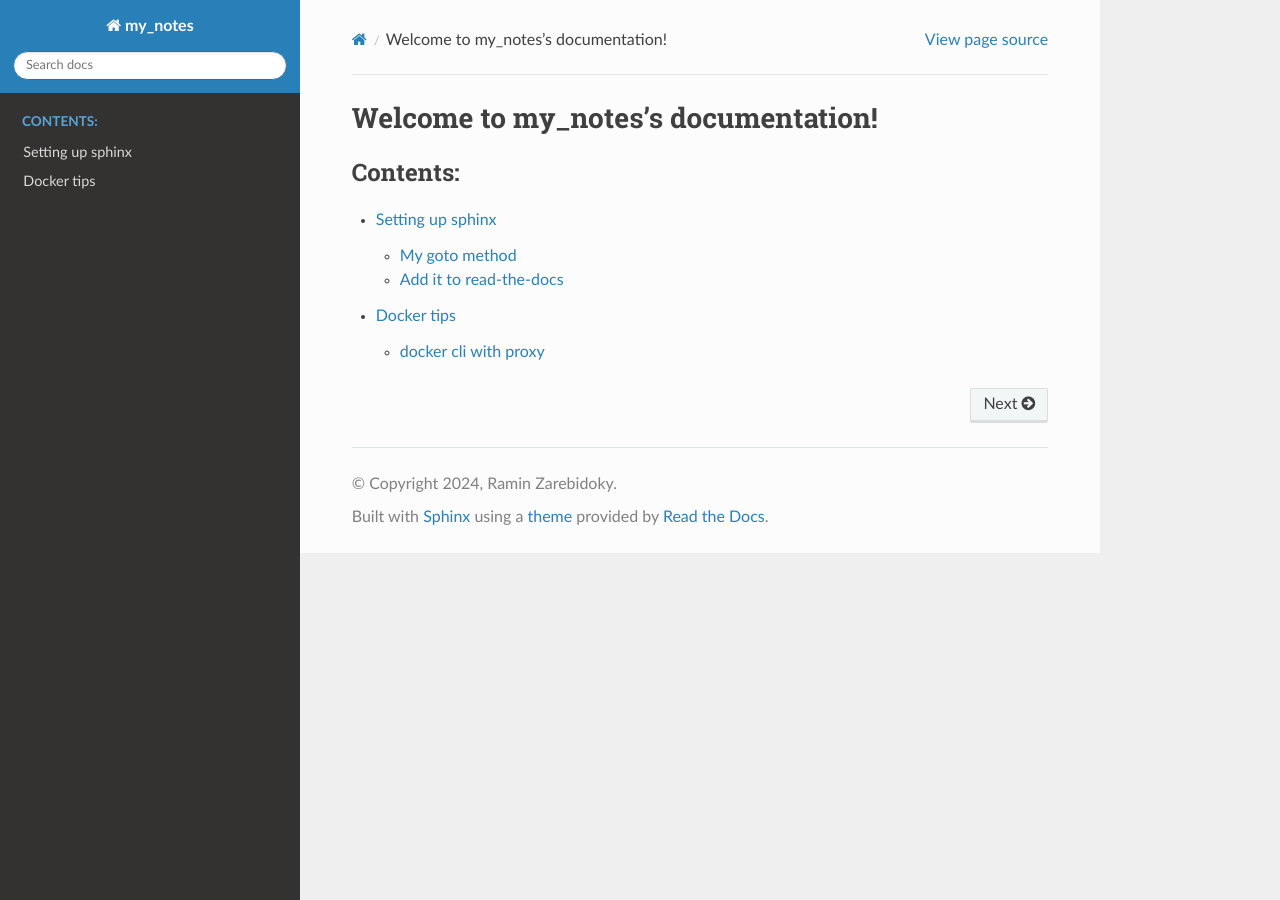
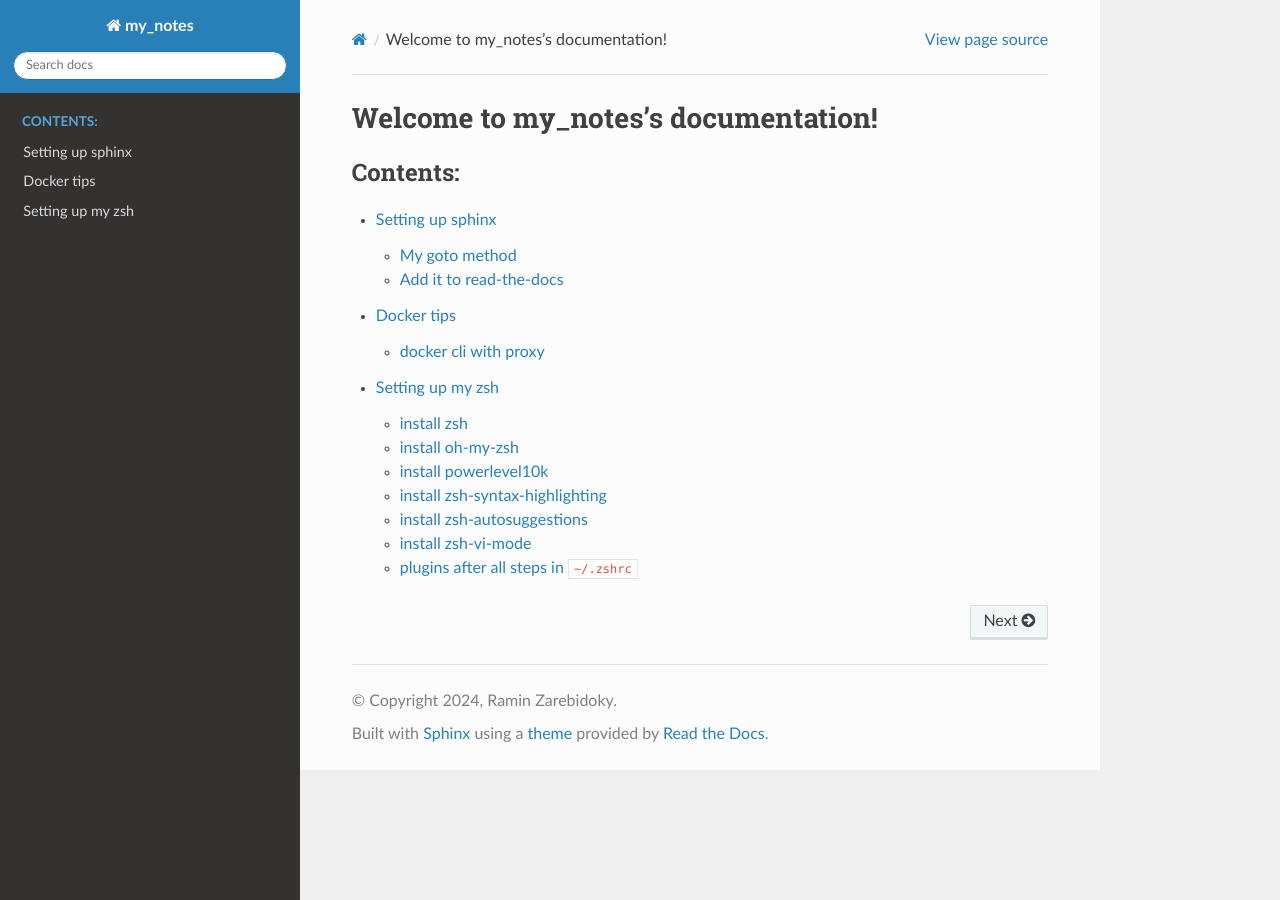
Before and after one commit to LiterallyTheOne/my_notes, a Sphinx documentation site: the page built from docs/source/index.rst, in a window 1280 px wide. Built offline with Sphinx 7.4.7 and the Read the Docs theme 2.0.0, drawn with Linux system fonts in a browser that asks for light colours.

Commit message:
Add setting up my zsh

```diff
--- a/docs/source/index.rst
+++ b/docs/source/index.rst
@@ -12,3 +12,4 @@ Welcome to my_notes's documentation!
 
    setting_up_sphinx
    docker_tips
+   setting_up_my_zsh
--- /dev/null
+++ b/docs/source/setting_up_my_zsh.rst
@@ -0,0 +1,107 @@
+Setting up my zsh
+=================
+
+install zsh
+-----------
+
+in Arch linux:
+
+.. code-block:: shell
+
+    sudo pacman -S zsh
+
+in Ubuntu:
+
+.. code-block:: shell
+
+    sudo apt update
+    sudo apt install zsh
+
+install oh-my-zsh
+-----------------
+
+.. code-block::
+
+    sh -c "$(curl -fsSL https://raw.githubusercontent.com/ohmyzsh/ohmyzsh/master/tools/install.sh)"
+
+.. note::
+
+    source: https://ohmyz.sh/#install
+
+install powerlevel10k
+---------------------
+
+Download and install these fonts:
+
+* `MesloLGS NF Regular.ttf <https://github.com/romkatv/powerlevel10k-media/raw/master/MesloLGS%20NF%20Regular.ttf>`_
+* `MesloLGS NF Bold.ttf <https://github.com/romkatv/powerlevel10k-media/raw/master/MesloLGS%20NF%20Bold.ttf>`_
+* `MesloLGS NF Italic.ttf <https://github.com/romkatv/powerlevel10k-media/raw/master/MesloLGS%20NF%20Italic.ttf>`_
+* `MesloLGS NF Bold Italic.ttf <https://github.com/romkatv/powerlevel10k-media/raw/master/MesloLGS%20NF%20Bold%20Italic.ttf>`_
+
+then:
+
+.. code-block:: shell
+
+    git clone --depth=1 https://github.com/romkatv/powerlevel10k.git ${ZSH_CUSTOM:-$HOME/.oh-my-zsh/custom}/themes/powerlevel10k
+
+After that make a change in ``~/.zshrc``:
+
+.. code-block::
+
+    ZSH_THEME="powerlevel10k/powerlevel10k"
+
+.. note::
+
+    source: https://github.com/romkatv/powerlevel10k
+
+install zsh-syntax-highlighting
+-------------------------------
+
+.. code-block::
+
+    git clone https://github.com/zsh-users/zsh-syntax-highlighting.git ${ZSH_CUSTOM:-~/.oh-my-zsh/custom}/plugins/zsh-syntax-highlighting
+
+Then add ``zsh-syntax-highlighting``
+to ``plugins`` in ``~/.zshrc``.
+
+.. note::
+
+    source: https://github.com/zsh-users/zsh-syntax-highlighting
+
+install zsh-autosuggestions
+---------------------------
+
+.. code-block::
+
+    git clone https://github.com/zsh-users/zsh-autosuggestions ${ZSH_CUSTOM:-~/.oh-my-zsh/custom}/plugins/zsh-autosuggestions
+
+Then add ``zsh-autosuggestions`` to ``plugins`` in ``~/.zshrc``.
+
+.. note::
+
+    source: https://github.com/zsh-users/zsh-autosuggestions
+
+install zsh-vi-mode
+-------------------
+
+.. code-block::
+
+    git clone https://github.com/jeffreytse/zsh-vi-mode $ZSH_CUSTOM/plugins/zsh-vi-mode
+
+Then add ``zsh-vi-mode`` to ``plugins`` in ``~/.zshrc``.
+
+.. note::
+
+    source: https://github.com/jeffreytse/zsh-vi-mode
+
+plugins after all steps in ``~/.zshrc``
+---------------------------------------
+
+.. code-block:: text
+
+    plugins=(
+        git
+        zsh-autosuggestions
+        zsh-syntax-highlighting
+        zsh-vi-mode
+    )
```
